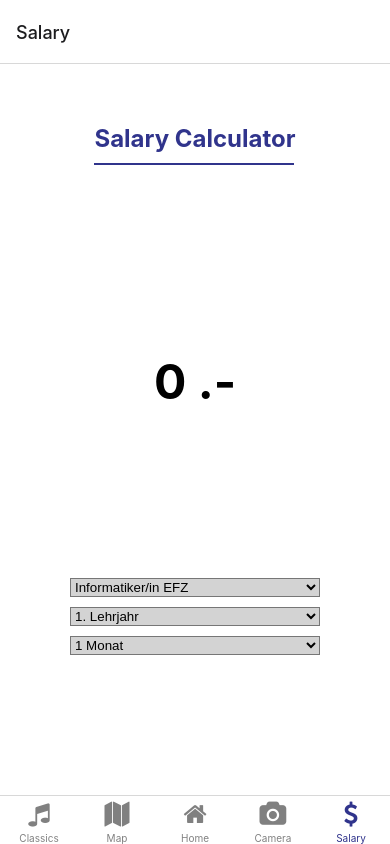
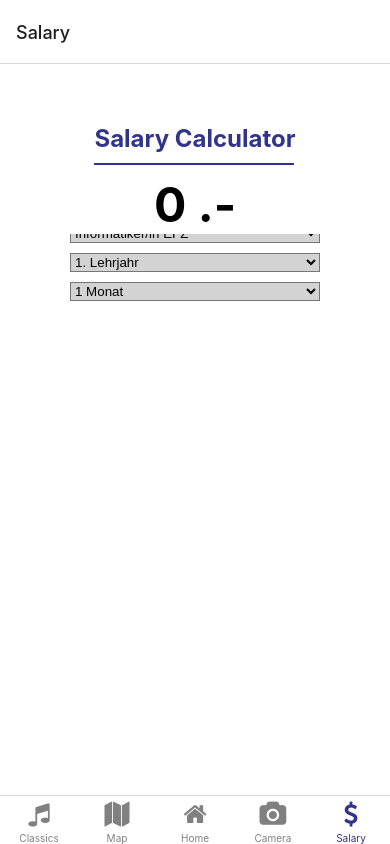
Before and after one commit to MonsterLuni/uek-335, a React Native app: screen /Salary in a window 390 px wide. Built offline with nearby package versions, Linux system fonts and the light colour scheme.

Commit message:
fix Salary: Compatability with iOS

```diff
--- a/Pages/Salary.js
+++ b/Pages/Salary.js
@@ -1,5 +1,5 @@
 import React, { useState } from 'react';
-import { StyleSheet, Text, View} from 'react-native';
+import { ScrollView, StyleSheet, Text, View} from 'react-native';
 import { Picker } from '@react-native-picker/picker';
 
 export default function Salary() {
@@ -89,7 +89,7 @@ export default function Salary() {
         <View style={styles.separator} />
       </View>
       <Text style={styles.ergebniss}>{lohnrechner}</Text>
-      <View style={{marginBottom: 100}}>
+      <ScrollView style={{marginBottom: 100}}>
         <View style={styles.dropdownContainer}>
           <Text style={styles.label}></Text>
           <Picker
@@ -128,7 +128,7 @@ export default function Salary() {
             ))}
           </Picker>
         </View>
-      </View>
+      </ScrollView>
     </View>
   );
 }
--- a/package.json
+++ b/package.json
@@ -29,7 +29,8 @@
     "react-native-maps": "1.3.2",
     "react-native-safe-area-context": "4.5.0",
     "react-native-screens": "~3.20.0",
-    "react-native-view-shot": "3.5.0"
+    "react-native-view-shot": "3.5.0",
+    "react-native-gesture-handler": "~2.9.0"
   },
   "devDependencies": {
     "@babel/core": "^7.20.0"
```
Also changed, not shown: 1 other file (tests, documents, lock files or other folders).
